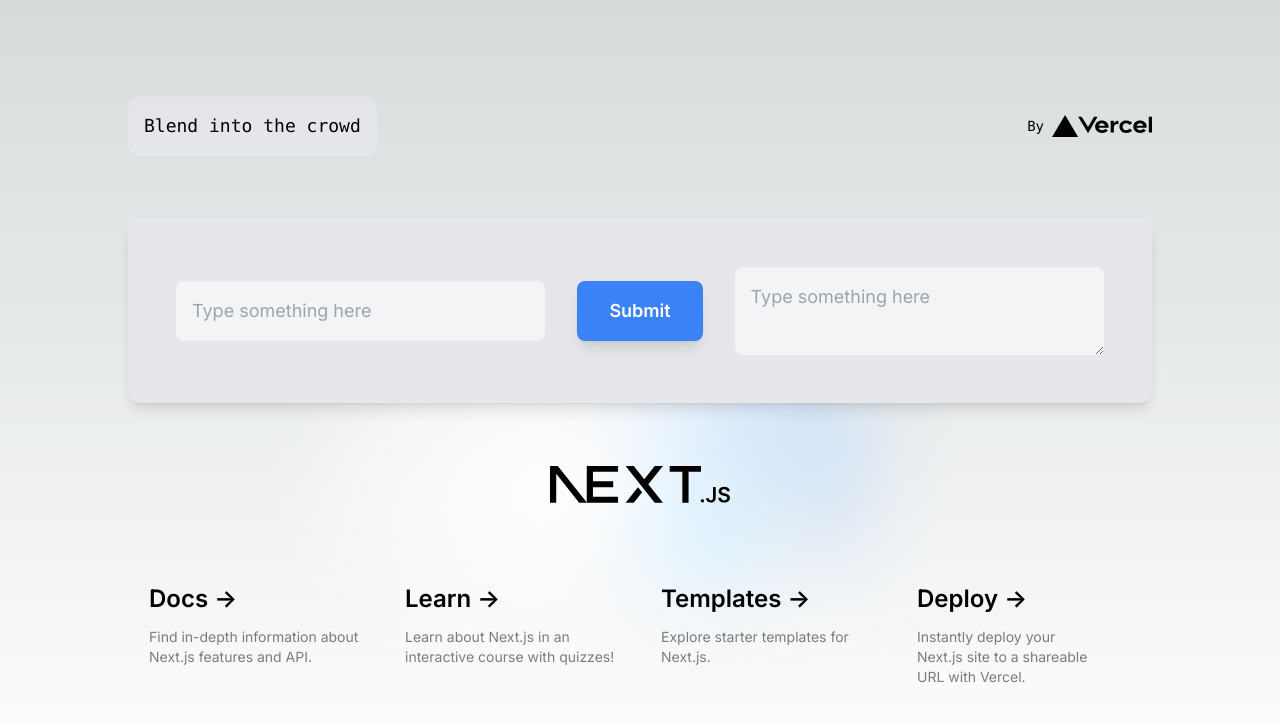
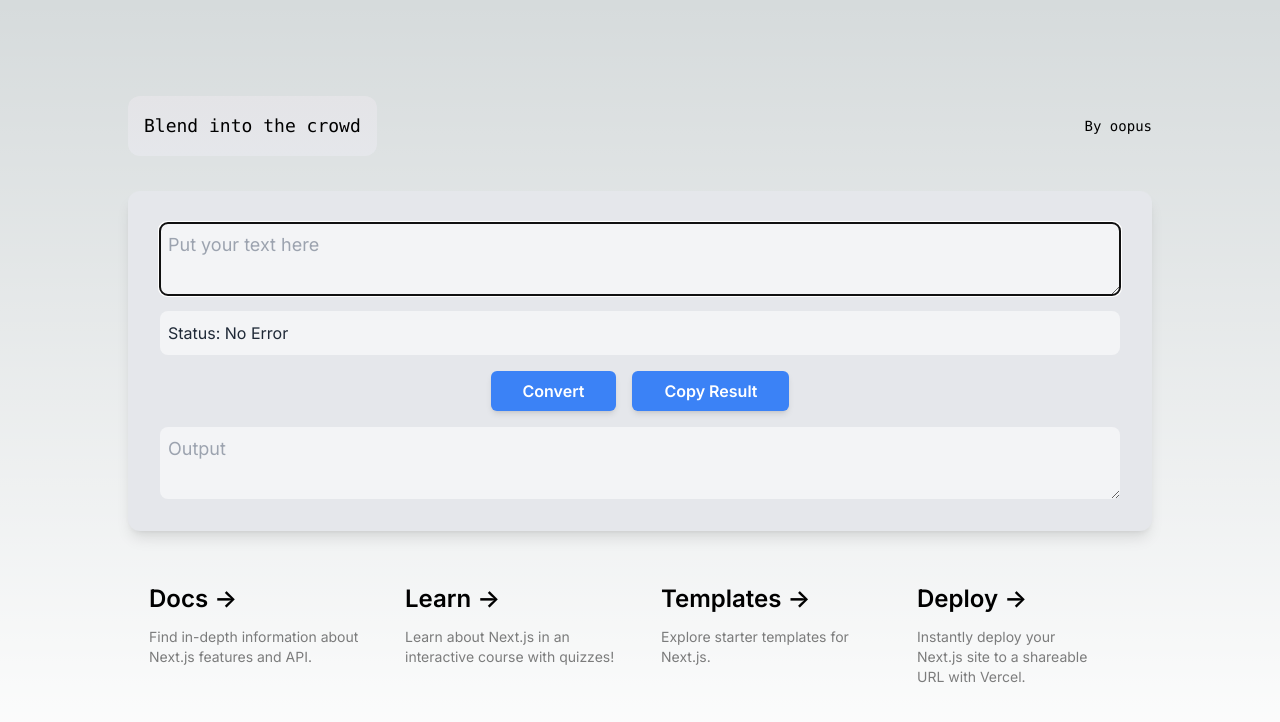
Before and after one commit to sudoghut/trio, a Next.js app: page / in a window 1280 px wide. Shown: the top 722 px of the page. Built offline with nearby package versions, Linux system fonts and the light colour scheme.

Commit message:
Update page.tsx

```diff
--- a/app/page.tsx
+++ b/app/page.tsx
@@ -1,8 +1,17 @@
+"use client";
+import { useEffect, useRef } from 'react';
 import Image from "next/image";
 import { Disclosure, DisclosureButton, DisclosurePanel, Menu, MenuButton, MenuItem, MenuItems } from '@headlessui/react'
 import { Bars3Icon, BellIcon, XMarkIcon } from '@heroicons/react/24/outline'
 
 export default function Home() {
+  const chatBoxRef = useRef<HTMLTextAreaElement>(null);
+
+  useEffect(() => {
+    if (chatBoxRef.current) {
+      chatBoxRef.current.focus();
+    }
+  }, []);
   return (
     <main className="flex min-h-screen flex-col items-center justify-between p-24">
       <div className="z-10 w-full max-w-5xl items-center justify-between font-mono text-sm lg:flex">
@@ -12,40 +21,25 @@
         <div className="fixed bottom-0 left-0 flex h-48 w-full items-end justify-center bg-gradient-to-t from-white via-white dark:from-black dark:via-black lg:static lg:size-auto lg:bg-none">
           <a
             className="pointer-events-none flex place-items-center gap-2 p-8 lg:pointer-events-auto lg:p-0"
-            href="https://vercel.com?utm_source=create-next-app&utm_medium=appdir-template&utm_campaign=create-next-app"
+            href="https://www.oopus.info/blog/"
             target="_blank"
             rel="noopener noreferrer"
           >
-            By{" "}
-            <Image
-              src="/vercel.svg"
-              alt="Vercel Logo"
-              className="dark:invert"
-              width={100}
-              height={24}
-              priority
-            />
+            By oopus
           </a>
         </div>
       </div>
-      {/* create a inputbox with multiple lines */}
-      <div className="flex flex-col items-center justify-center w-full max-w-5xl p-8 space-y-8 bg-white rounded-xl shadow-lg dark:bg-zinc-800/30 lg:space-y-0 lg:flex-row lg:gap-8 lg:p-12 lg:bg-gray-200 lg:dark:bg-zinc-800/30">
-      <input className="w-full p-4 text-lg bg-gray-100 rounded-lg dark:bg-zinc-800/30" placeholder="Type something here" />
-      <button className="px-8 py-4 text-lg font-semibold text-white bg-blue-500 rounded-lg shadow-lg dark:bg-blue-700">Submit</button>
-      <textarea className="w-full p-4 text-lg bg-gray-100 rounded-lg dark:bg-zinc-800/30" placeholder="Type something here" />
-
-      </div>
-
-
-      <div className="relative z-[-1] flex place-items-center before:absolute before:h-[300px] before:w-full before:-translate-x-1/2 before:rounded-full before:bg-gradient-radial before:from-white before:to-transparent before:blur-2xl before:content-[''] after:absolute after:-z-20 after:h-[180px] after:w-full after:translate-x-1/3 after:bg-gradient-conic after:from-sky-200 after:via-blue-200 after:blur-2xl after:content-[''] before:dark:bg-gradient-to-br before:dark:from-transparent before:dark:to-blue-700 before:dark:opacity-10 after:dark:from-sky-900 after:dark:via-[#0141ff] after:dark:opacity-40 sm:before:w-[480px] sm:after:w-[240px] before:lg:h-[360px]">
-        <Image
-          className="relative dark:drop-shadow-[0_0_0.3rem_#ffffff70] dark:invert"
-          src="/next.svg"
-          alt="Next.js Logo"
-          width={180}
-          height={37}
-          priority
-        />
+      <div className="flex flex-col items-center justify-center w-full max-w-5xl p-8 space-y-4 bg-white rounded-xl shadow-lg dark:bg-zinc-800/30 lg:space-y-0 lg:gap-4 lg:p-8 lg:bg-gray-200 lg:dark:bg-zinc-800/30">
+        <textarea className="w-full p-2 text-lg bg-gray-100 rounded-lg dark:bg-zinc-800/30 h-30" placeholder="Put your text here" id="chat-box" ref={chatBoxRef}/>
+        <p className="w-full p-2 text-lg bg-gray-100 rounded-lg dark:bg-zinc-800/30">
+        <label className="text-base text-gray-800 dark:text-gray-200">Status: </label>
+        <label className="text-base text-gray-800 dark:text-gray-200" id="status">No Error</label>
+        </p>
+        <p className="flex space-x-4">
+        <button className="px-8 py-2 text-base font-semibold text-white bg-blue-500 rounded-md shadow-md dark:bg-blue-700 whitespace-nowrap">Convert</button>
+        <button className="px-8 py-2 text-base font-semibold text-white bg-blue-500 rounded-md shadow-md dark:bg-blue-700 whitespace-nowrap">Copy Result</button>
+        </p>
+        <textarea className="w-full p-2 text-lg bg-gray-100 rounded-lg dark:bg-zinc-800/30 h-30 mt-6" placeholder="Output" readOnly/>
       </div>
 
       <div className="mb-32 grid text-center lg:mb-0 lg:w-full lg:max-w-5xl lg:grid-cols-4 lg:text-left">
```
